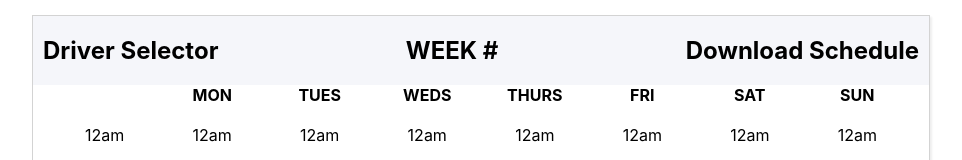
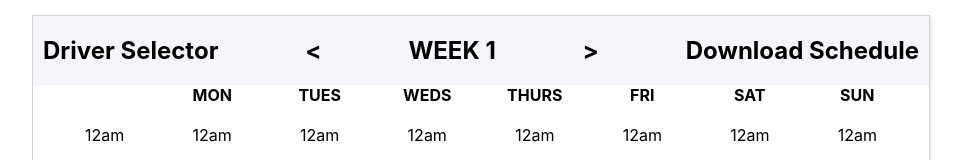
Before and after one commit to cece24/dispatcher-task-scheduling-app, a React (Create React App) app: page / in a window 1280 px wide. Shown: the top 160 px of the page, without its empty margins (159-1121 px from the left). Built offline with nearby package versions, Linux system fonts and the light colour scheme.

Commit message:
Adds week selector buttons to set week from 1 to 52 only

```diff
--- a/src/features/schedule/Schedule.js
+++ b/src/features/schedule/Schedule.js
@@ -51,7 +51,6 @@ const Hour = styled.div`
   height: 40px;
 `;
 
-export function Schedule() {
 // const DAYS_OF_THE_WEEK = ['Monday', 'Tuesday', 'Wednesday', 'Thursday', 'Friday', 'Saturday', 'Sunday']
 const DAYS_OF_THE_WEEK = [
   {
@@ -185,11 +184,31 @@ export function Schedule() {
 
 const taskTimeId = "1-12";
 
+export class Schedule extends React.Component {
+  constructor(props) {
+    super(props);
+
+    this.state = {
+      week: 1,
+    };
+  }
+
+  setWeek = (direction) => {
+    if (direction === "previous" && this.state.week !== 1) {
+      this.setState({ week: this.state.week - 1 });
+    } else if (direction === "next" && this.state.week !== 52) {
+      this.setState({ week: this.state.week + 1 });
+    }
+  };
+
+  render() {
     return (
       <ScheduleContainer>
         <Header>
           <Button>Driver Selector</Button>
-        <div>WEEK #</div>
+          <Button onClick={() => this.setWeek("previous")}>{"<"}</Button>
+          <div>WEEK {this.state.week}</div>
+          <Button onClick={() => this.setWeek("next")}>{">"}</Button>
           <Button>Download Schedule</Button>
         </Header>
         <Body>
@@ -221,3 +240,4 @@ export function Schedule() {
       </ScheduleContainer>
     );
   }
+}
```
Lines whose indentation alone changed are shown as unchanged.
